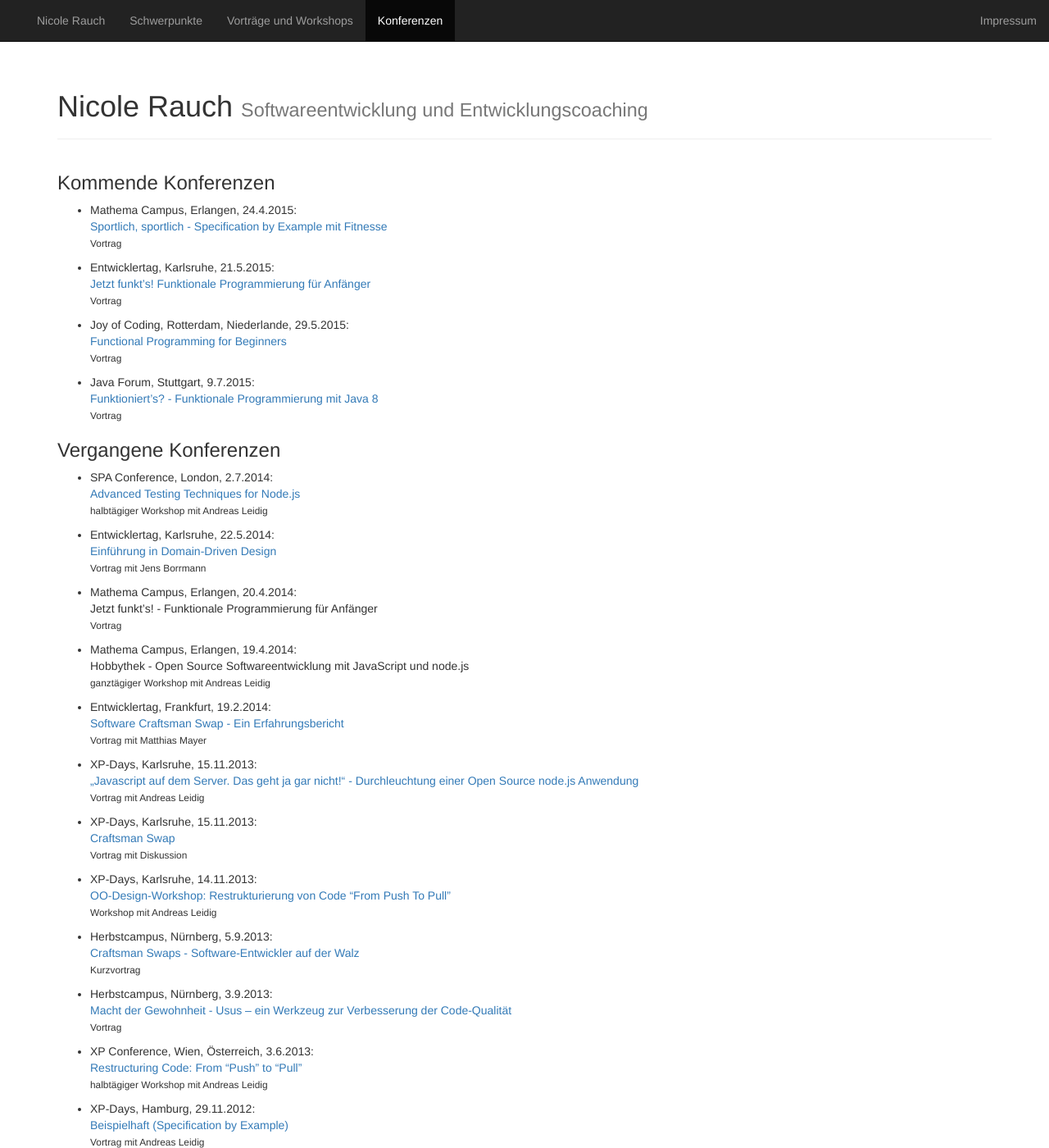
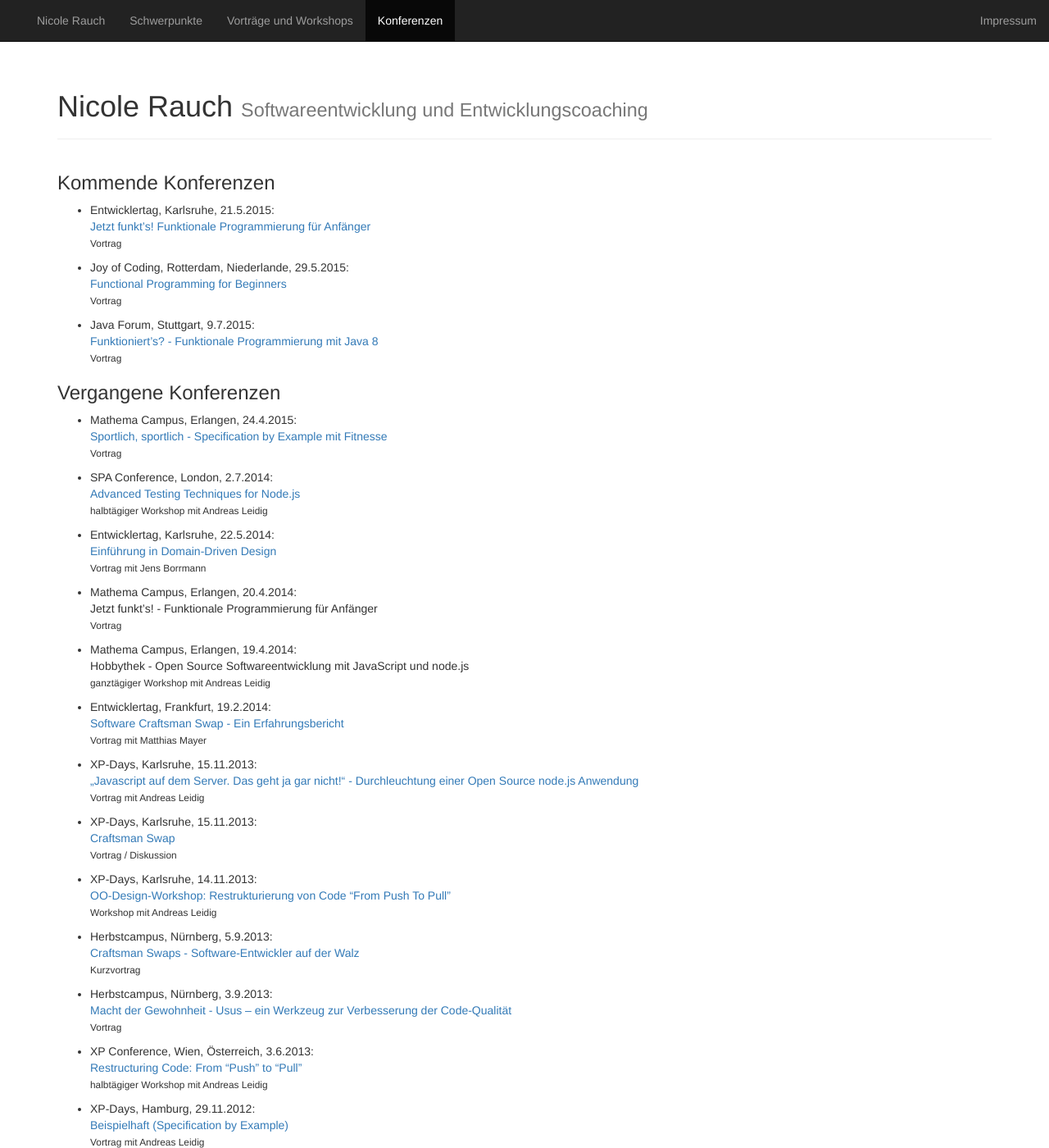
Before and after one commit to NicoleRauch/BusinessWebsite, a Jekyll site: the page built from jekyll/konferenzen.md, in a window 1280 px wide and 1400 px high. Shown: the whole window at 82% size. Built offline with Jekyll 4.4.1, drawn with Linux system fonts in a browser that asks for light colours; nearby versions of some CDN libraries; library files that are not in the unit come from our copies; some of the changed text lies outside the part shown.

Commit message:
Vorträge aktualisiert.

```diff
--- a/jekyll/konferenzen.md
+++ b/jekyll/konferenzen.md
@@ -3,10 +3,6 @@ layout: default
 ---
 
 ### Kommende Konferenzen
-
-* Mathema Campus, Erlangen, 24.4.2015:<br>
-  [Sportlich, sportlich - Specification by Example mit Fitnesse](http://www.mathema.de/veranstaltungen/mathema-campus/programm#B3)<br>
-  <small>Vortrag</small>
 
 * Entwicklertag, Karlsruhe, 21.5.2015:<br>
   [Jetzt funkt's! Funktionale Programmierung für Anfänger](https://entwicklertag.de/karlsruhe/2015/jetzt-funkts-funktionale)<br>
@@ -49,7 +49,7 @@ layout: default
 
 * XP-Days, Karlsruhe, 15.11.2013:<br>
   [Craftsman Swap](http://www.xpdays.de/2013/sessions/073-craftsman-swap.html)<br>
-  <small>Vortrag mit Diskussion</small>
+  <small>Vortrag / Diskussion</small>
 
 * XP-Days, Karlsruhe, 14.11.2013:<br>
   [OO-Design-Workshop: Restrukturierung von Code "From Push To Pull"](http://www.xpdays.de/2013/sessions/078-oo-design-workshop-restrukturierung-von-code-from-push-to-pull.html)<br>
@@ -93,7 +93,7 @@ layout: default
 
 * Deutsche Scrum Treffen, Stuttgart, 12.7.2011:<br>
   Scrum Smells<br>
-  <small>Vortrag mit Diskussion</small>
+  <small>Vortrag / Diskussion</small>
 
 * XP-Days Germany, Hamburg, 26.11.2010:<br>
   [Unit Tests als Spezifikation?](http://www.xpdays.de/twiki/bin/view/XPDays2010/UnitTestsAlsSpezifikation)<br>
```
Also changed, not shown: other parts of jekyll/konferenzen.md (+4 -0 lines).
